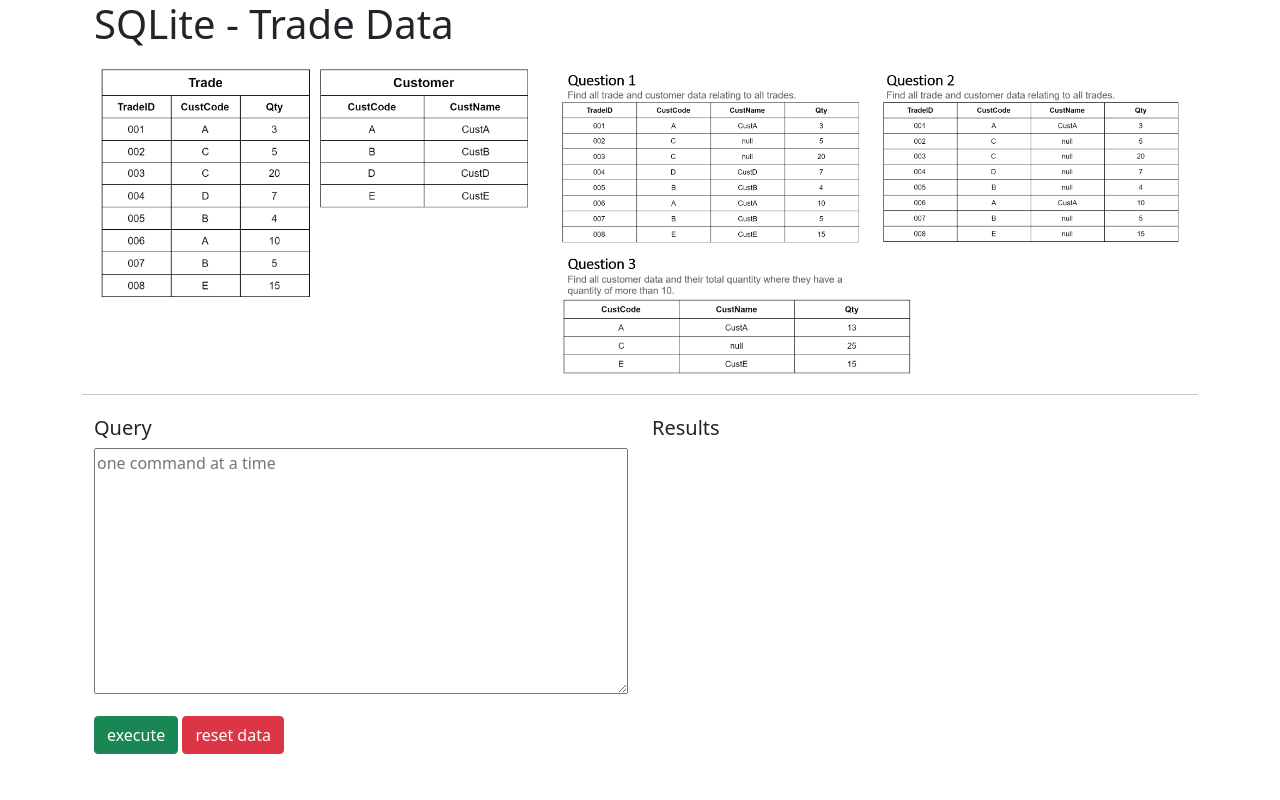
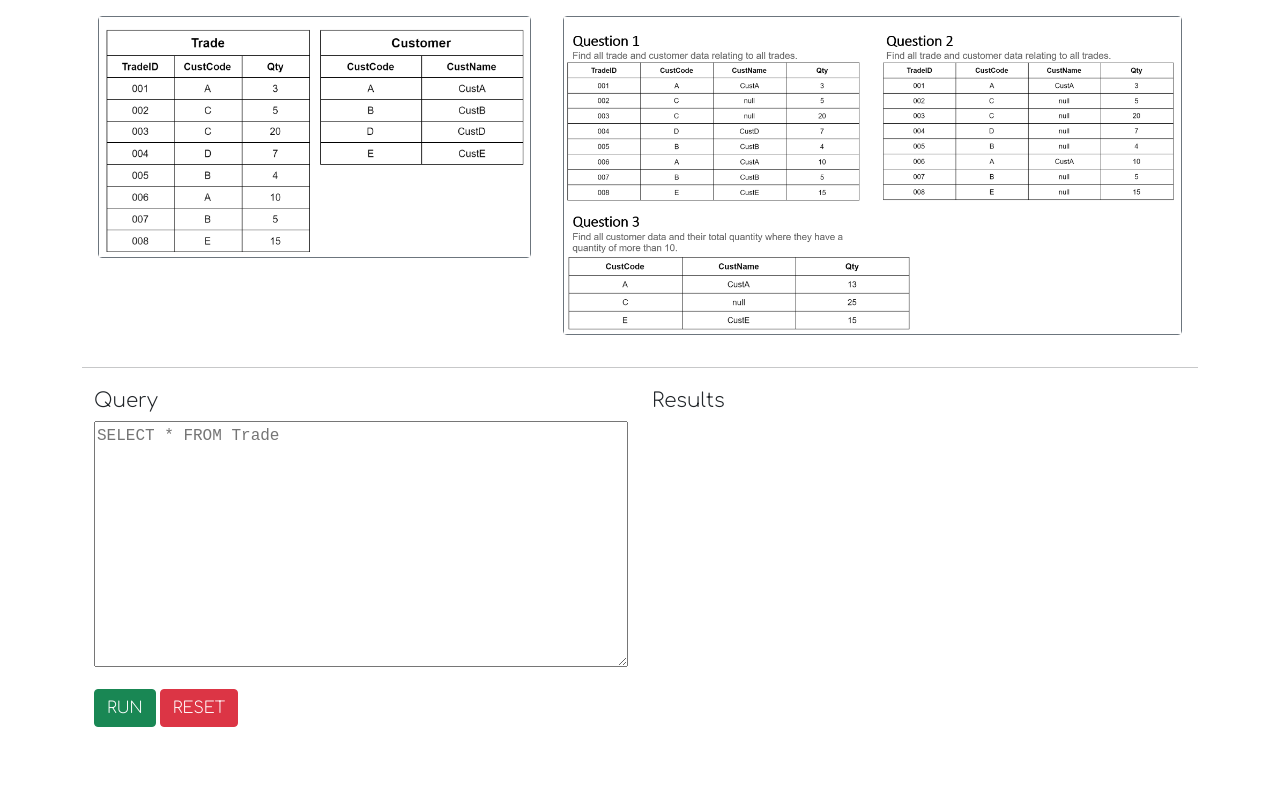
Before and after one commit to euanacampbell/sqlite-editor, a Flask app: a page that uses templates/interview.html in a window 1280 px wide. Run offline with Flask 2, Linux system fonts and the light colour scheme; some libraries are stand-ins or nearby versions.

Commit message:
Formatting changes

```diff
--- a/static/js/interview.js
+++ b/static/js/interview.js
@@ -20,7 +20,7 @@
     data['query'] = query;
 
     $.get("/query", data).done(function (response, statusText, xhr) {
-      x.innerHTML = "execute";
+      x.innerHTML = "RUN";
 
       if(xhr.status!=200)
       {
--- a/templates/interview.html
+++ b/templates/interview.html
@@ -13,37 +13,52 @@
 
     <link href="https://cdn.jsdelivr.net/npm/bootstrap@5.0.1/dist/css/bootstrap.min.css" rel="stylesheet" integrity="sha384-+0n0xVW2eSR5OomGNYDnhzAbDsOXxcvSN1TPprVMTNDbiYZCxYbOOl7+AMvyTG2x" crossorigin="anonymous">
     <script src="https://cdn.jsdelivr.net/npm/bootstrap@5.0.1/dist/js/bootstrap.bundle.min.js" integrity="sha384-gtEjrD/SeCtmISkJkNUaaKMoLD0//ElJ19smozuHV6z3Iehds+3Ulb9Bn9Plx0x4" crossorigin="anonymous"></script>
+
+    <link rel="preconnect" href="https://fonts.googleapis.com">
+    <link rel="preconnect" href="https://fonts.gstatic.com" crossorigin>
+    <link href="https://fonts.googleapis.com/css2?family=Comfortaa:wght@300&display=swap" rel="stylesheet">
+
+    <style>
+      td {
+        font-family: 'Courier New', monospace;
+      }
+</style>
   </head>
   <body>
     <div class="container">
       <div class="container">
-        <h1>SQLite - Trade Data</h1>
+        <!-- <h1>SQLite - Trade Data</h1> -->
 
         <div class="row">
-          <div class="col-sm-12 col-md-5">
-            <img src="/static/img/tables.png" alt="sqlite tables" width="100%">
+          <div class="p-3 col-sm-12 col-md-5">
+            <div class="border border-secondary rounded">
+              <img src="/static/img/tables.png" alt="sqlite tables" width="100%">
+            </div>
           </div>
-          <div class="col-sm-12 col-md-7">
-            <img src="/static/img/questions.png" alt="sqlite tables" width="100%">
+          <div class="p-3 col-sm-12 col-md-7">
+            <div class="border border-secondary rounded">
+              <img src="/static/img/questions.png" alt="sqlite tables" width="100%">
+            </div>
           </div>
+
         </div>
       </div>
         <hr/>
         <div class="container" style="margin-top: 10px">
           <div class="row">
             <div class="col-sm-12 col-md-6" style="margin-top: 5px;">
-              <h5>Query</h5>
+              <h5 style="font-family: 'Comfortaa', cursive;">Query</h5>
               <div class="item">
-                <textarea placeholder="one command at a time" style="min-width: 100%" spellcheck="false" rows="10" class="query" id='query'></textarea>
+                <textarea placeholder="SELECT * FROM Trade" style="min-width: 100%; font-family: 'Courier New', monospace;" spellcheck="false" rows="10" class="query" id='query'></textarea>
               </div>
               <p id='error-message' style="color:red"></p>
               <div class="btn-block">
-                <button type='button' id='run' class='btn btn-success'>execute</button>
-                <button type='button' id='refresh' class="btn btn-danger">reset data</button>
+                <button type='button' id='run' class='btn btn-success' style="font-family: 'Comfortaa', cursive;">RUN</button>
+                <button type='button' id='refresh' class="btn btn-danger" style="font-family: 'Comfortaa', cursive;">RESET</button>
               </div>
             </div>
             <div class="col-sm-12 col-md-6" style="margin-top: 5px;">
-              <h5>Results</h>
+              <h5 style="font-family: 'Comfortaa', cursive;">Results</h>
               <div class="results">
                 <table style="width:100%" id='results' class="table table-bordered">
                 </table>
```
Also changed, not shown: assets/main.db.
